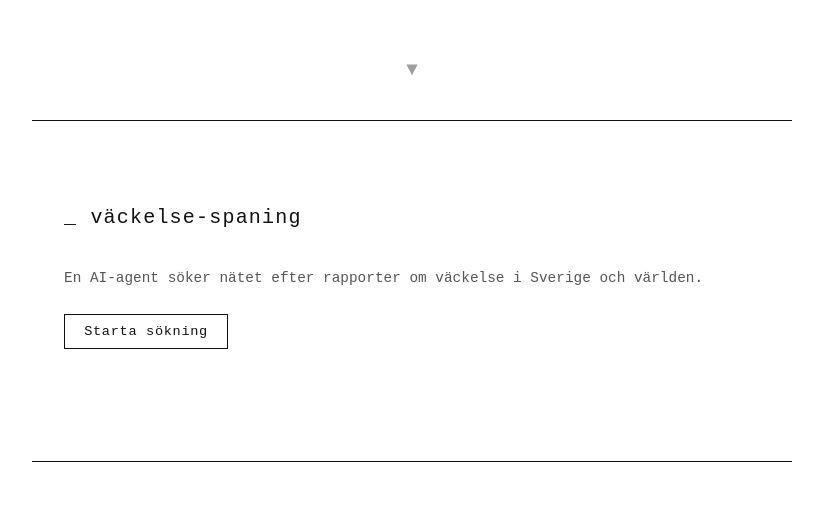
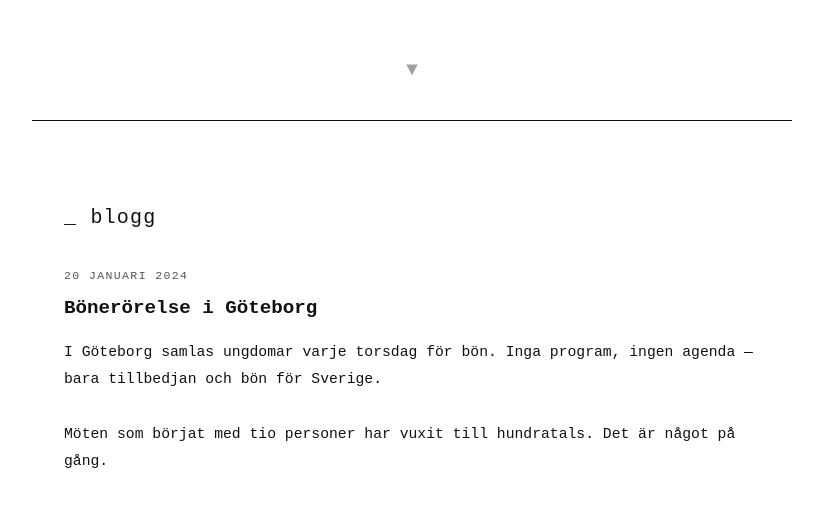
Before and after one commit to malmludvig/vackelse-nu, a plain HTML site: page index.html in a window 1280 px wide. Shown: the part 680-1186 px from the top of the page, without its empty margins (228-1051 px from the left). Drawn offline with Linux system fonts and the light colour scheme.

Commit message:
fix: laga bibelord-rendering, ta bort väckelse-spaning från framsidan

```diff
--- a/index.html
+++ b/index.html
@@ -37,22 +37,6 @@
             <p class="hero-kingdom" id="heroKingdom">Hans rike komma</p>
         </div>
         <a href="#agent" class="hero-arrow" aria-label="Scrolla ner">▼</a>
-    </section>
-
-    <!-- AI AGENT -->
-    <section id="agent" class="section">
-        <h2 class="section-h" id="agentTitle">_ väckelse-spaning</h2>
-        <p class="section-lead" id="agentLead">
-            En AI-agent söker nätet efter rapporter om väckelse i Sverige och världen.
-        </p>
-        <div class="agent-bar">
-            <button class="btn-main" id="searchBtn" onclick="runAgent()">
-                <span id="searchBtnText">Starta sökning</span>
-            </button>
-            <span class="agent-status" id="agentStatus"></span>
-        </div>
-        <div id="agentResults" class="agent-results"></div>
-
     </section>
 
     <!-- BLOG -->
--- a/script.js
+++ b/script.js
@@ -312,12 +312,6 @@ function applyLang() {
     document.getElementById('heroSub').textContent      = t.heroSub;
     document.getElementById('heroKingdom').textContent  = t.heroKingdom;
 
-    // Agent
-    document.getElementById('agentTitle').textContent   = t.agentTitle;
-    document.getElementById('agentLead').textContent    = t.agentLead;
-    document.getElementById('searchBtnText').textContent = agentRunning ? t.agentSearching : t.agentBtnStart;
-    document.getElementById('devlogLabel').textContent  = t.devlogLabel;
-
     // Blog
     document.getElementById('bloggTitle').textContent   = t.bloggTitle;
 
```
